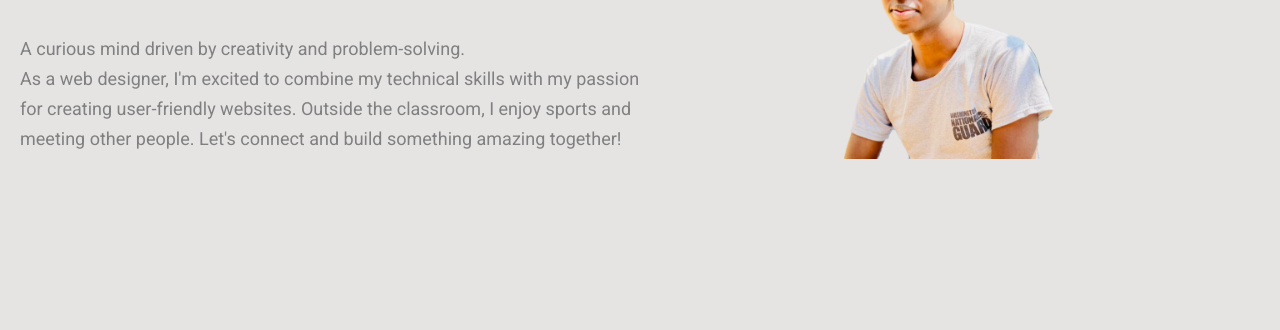
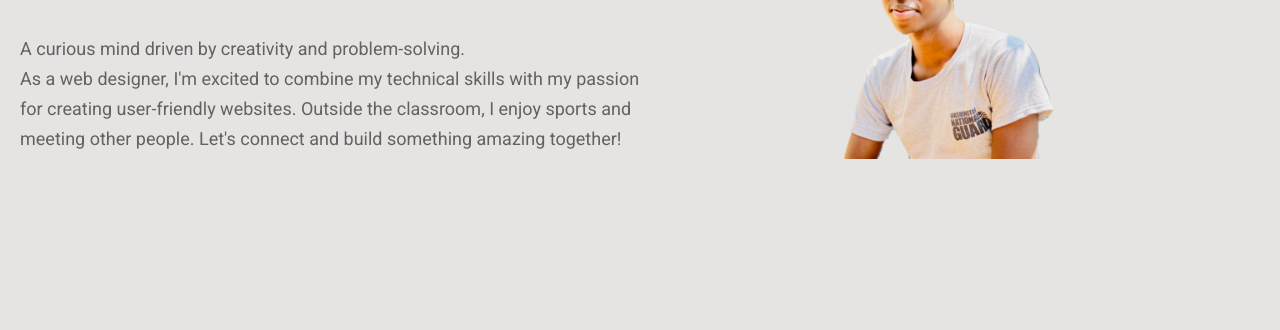
Before and after one commit to matthew719/portfolio, a plain HTML site: page about_me.html in a window 1280 px wide. Shown: the part 166-496 px from the top of the page. Drawn offline with Linux system fonts and the light colour scheme.

Commit message:
Add 1 new feature

```diff
--- a/style.css
+++ b/style.css
@@ -136,7 +136,7 @@ body{
 
 .left_section {
     background-color: rgb(230, 227, 227);
-    color: gray;
+    color: rgb(99, 98, 98);
     font-size: 18px;
     line-height: 30px;
     font-family: Roboto, Arial;
```
